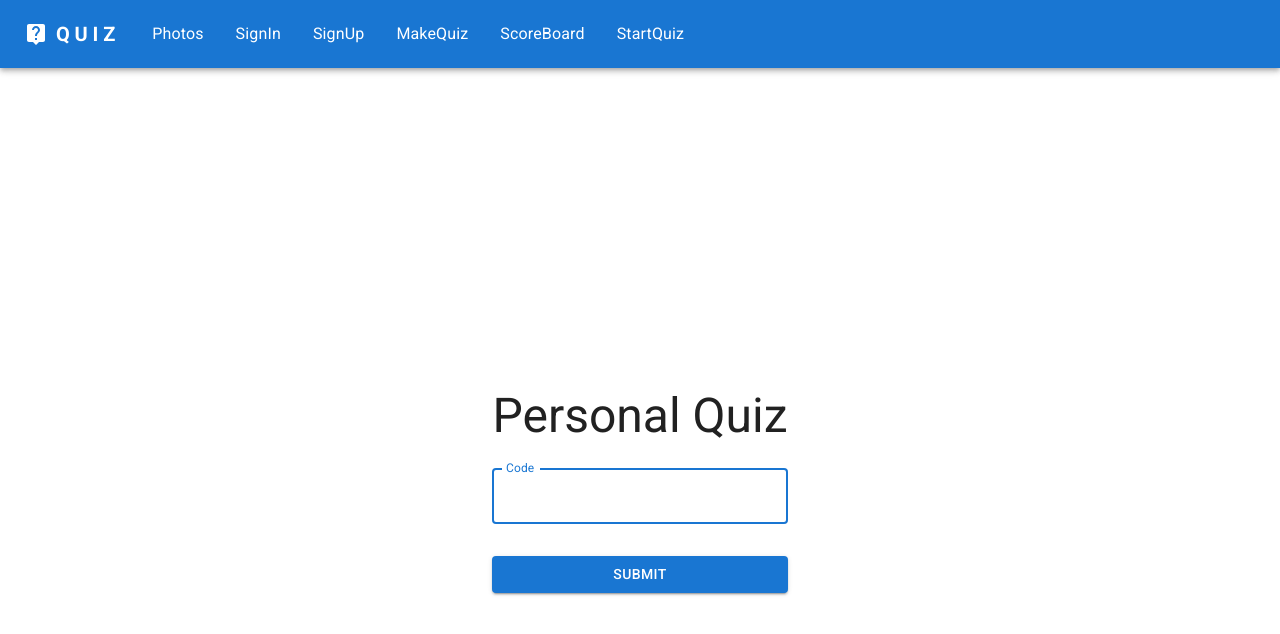
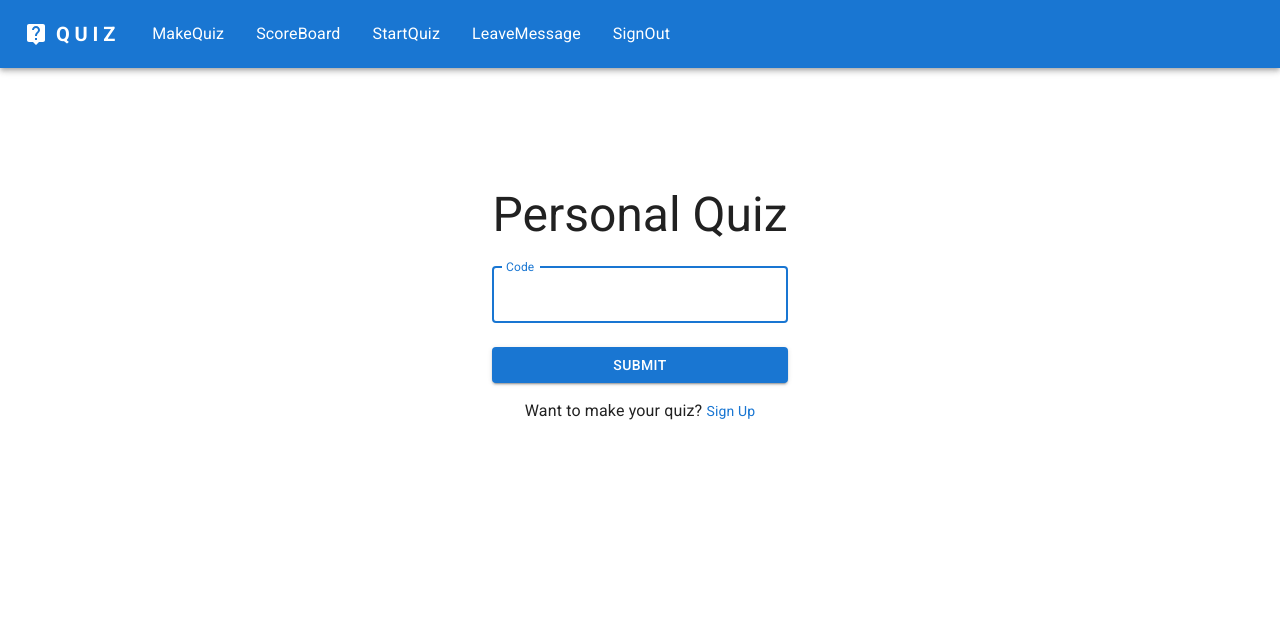
Before and after one commit to yumin-jung/ID311-Final-Project, a Next.js app in the folder client/: page / in a window 1280 px wide. Shown: the top 634 px of the page. Built offline with nearby package versions, Linux system fonts and the light colour scheme.

Commit message:
Fix signIn flow

```diff
--- a/client/components/Nav.js
+++ b/client/components/Nav.js
@@ -12,7 +12,7 @@ import Button from '@mui/material/Button';
 import MenuItem from '@mui/material/MenuItem';
 import LiveHelpIcon from '@mui/icons-material/LiveHelp';
 
-const pages = ['Photos', 'SignIn', 'SignUp', 'MakeQuiz', 'ScoreBoard', 'StartQuiz'];
+const pages = ['MakeQuiz', 'ScoreBoard', 'StartQuiz', 'LeaveMessage', 'SignOut'];
 
 const Nav = () => {
     const router = useRouter();
@@ -28,17 +28,15 @@ const Nav = () => {
         const data = event.currentTarget.innerText;
 
         if (data.toUpperCase() == pages[0].toUpperCase()) {
-            router.push('/photos', undefined, { shallow: true });
+            router.push('/makeQuiz', undefined, { shallow: true });
         } else if (data.toUpperCase() == pages[1].toUpperCase()) {
-            router.push('/signIn', undefined, { shallow: true });
+            router.push('/scoreBoard', undefined, { shallow: true });
         } else if (data.toUpperCase() == pages[2].toUpperCase()) {
-            router.push('/signUp', undefined, { shallow: true });
+            router.push('/startQuiz', undefined, { shallow: true });
         } else if (data.toUpperCase() == pages[3].toUpperCase()) {
-            router.push('/makeQuiz', undefined, { shallow: true });
+            router.push('/leaveMessage', undefined, { shallow: true });
         } else if (data.toUpperCase() == pages[4].toUpperCase()) {
-            router.push('/scoreBoard', undefined, { shallow: true });
-        } else if (data.toUpperCase() == pages[5].toUpperCase()) {
-            router.push('/startQuiz', undefined, { shallow: true });
+            router.push('/signOut', undefined, { shallow: true });
         }
     };
 
--- a/client/pages/index.js
+++ b/client/pages/index.js
@@ -4,12 +4,15 @@ import TextField from '@mui/material/TextField';
 import Box from '@mui/material/Box';
 import Button from '@mui/material/Button';
 import Typography from '@mui/material/Typography';
+import Link from '@mui/material/Link';
 import Container from '@mui/material/Container';
 import { createTheme, ThemeProvider } from '@mui/material/styles';
 
 const theme = createTheme();
 
 export default function Home() {
+  let quizCode =false;
+  const [codeValue, setcodeValue] = React.useState('');
   const handleSubmit = (event) => {
     event.preventDefault();
     const data = new FormData(event.currentTarget);
@@ -17,13 +20,23 @@ export default function Home() {
     console.log(userCode);
   };
 
+  React.useEffect(() => {
+    console.log(sessionStorage.getItem('quizCode'));
+    quizCode = sessionStorage.getItem('quizCode');
+  },[]);
+
+  //make quizcode uppercase & 6 digit limit
+  const MakeUpperCase = (event) => {
+    if(event.target.value.length<=6) setcodeValue(event.target.value.toUpperCase());
+  }
+
   return (
     <ThemeProvider theme={theme}>
       <Container component="main" maxWidth="xs">
         <CssBaseline />
         <Box
           sx={{
-            marginTop: 40,
+            marginTop: '30%',
             display: 'flex',
             flexDirection: 'column',
             alignItems: 'center',
@@ -40,22 +53,33 @@ export default function Home() {
               label="Code"
               name="code"
               autoComplete="code"
+              value={codeValue}
+              onChange={MakeUpperCase}
               autoFocus
             />
             <Button
               type="submit"
               fullWidth
               variant="contained"
-              sx={{ mt: 3, mb: 2 }}
+              sx={{ mt: 2, mb: 2 }}
             >
               submit
             </Button>
           </Box>
+          {/* need condition */}
+            {true &&
+              <Typography>Want to make your quiz? <Link
+                href='/signUp'
+                variant='body2'
+                underline='hover'>Sign Up</Link>
+              </Typography>
+            }
         </Box>
       </Container>
     </ThemeProvider>
   );
 }
+
 
 // // SSR
 // export const getServerSideProps = async () => {
--- a/client/pages/signUp.js
+++ b/client/pages/signUp.js
@@ -9,6 +9,7 @@ import Grid from '@mui/material/Grid';
 import Box from '@mui/material/Box';
 import LockOutlinedIcon from '@mui/icons-material/LockOutlined';
 import Typography from '@mui/material/Typography';
+import Link from '@mui/material/Link';
 import Container from '@mui/material/Container';
 import { createTheme, ThemeProvider } from '@mui/material/styles';
 
@@ -148,6 +149,11 @@ export default function SignUp() {
                             Sign Up
                         </Button>
                     </Box>
+                    <Typography>Do you have an account? <Link
+                        href='/signIn'
+                        variant='body2'
+                        underline='hover'>Sign In</Link>
+                    </Typography>
                 </Box>
             </Container>
         </ThemeProvider>
```
Also changed, not shown: client/pages/personalPage.js (+24 -10 lines), client/pages/signIn.js (+11 -2 lines), client/pages/signOut.js (added, +20 -0 lines), 1 other file (tests, documents, lock files or other folders).
